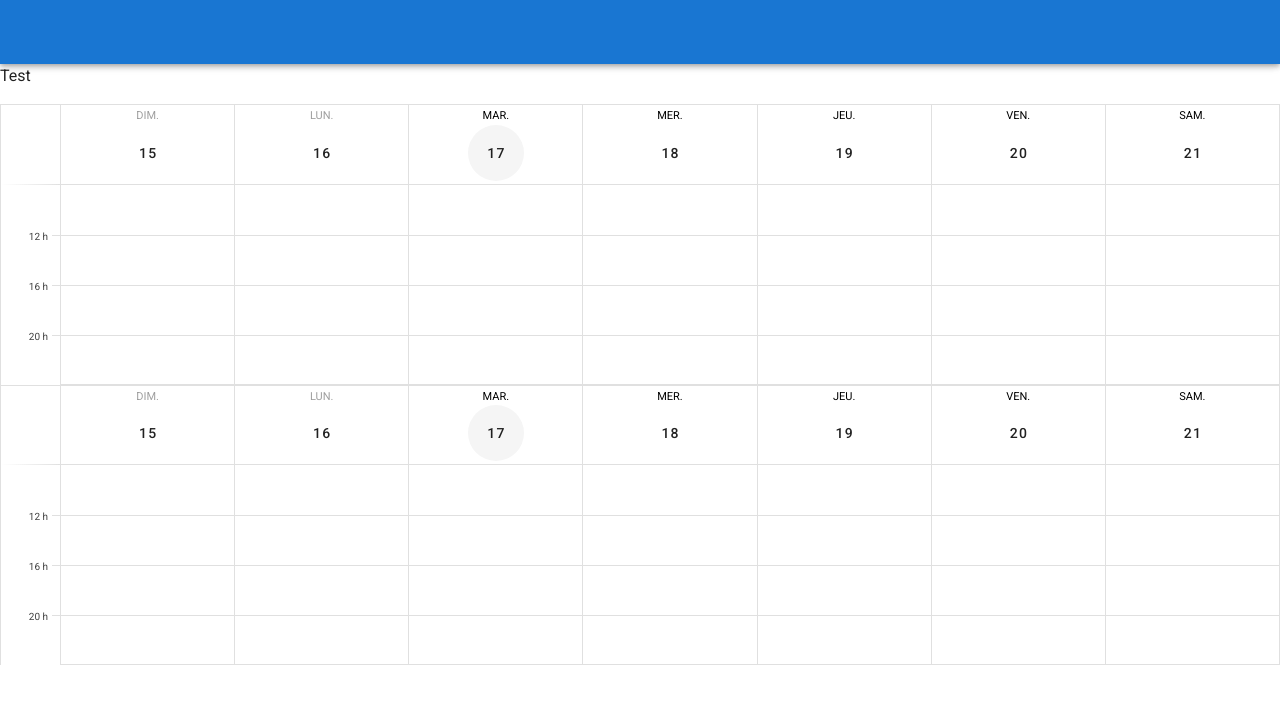
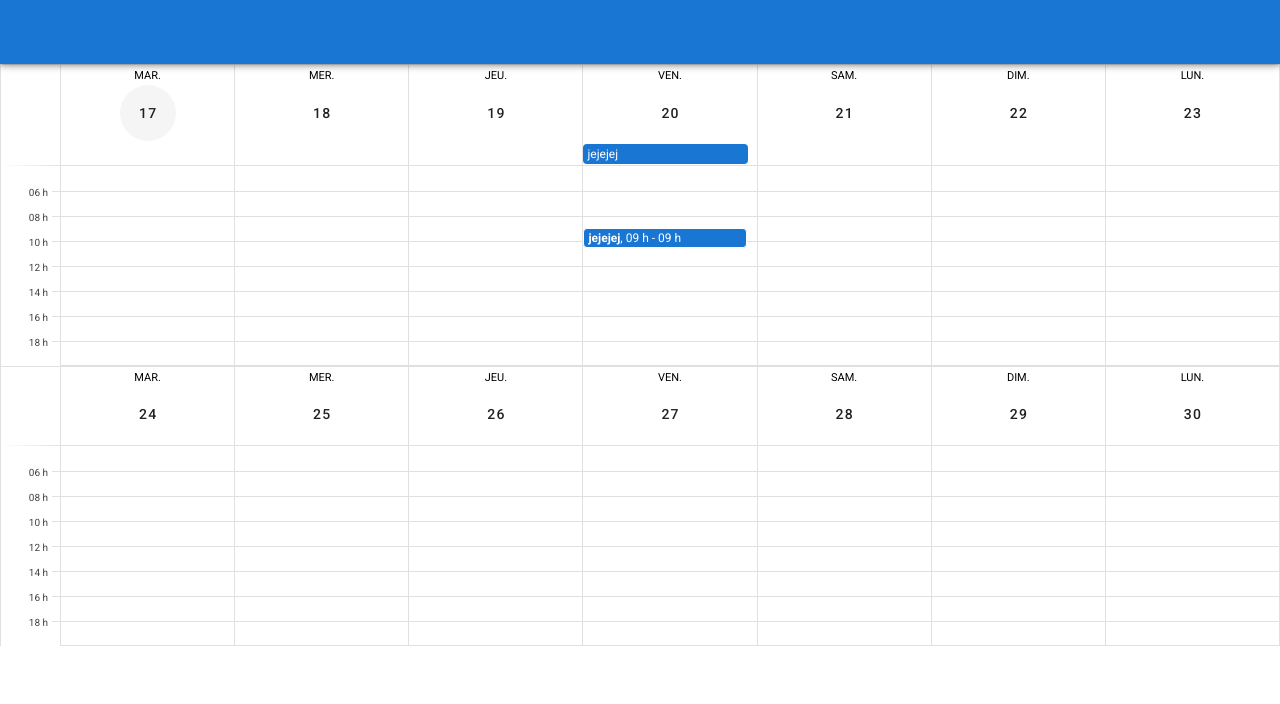
Before and after one commit to benoitkugler/intendance, a Vue app in the folder frontend/: page / in a window 1280 px wide. Shown: the top 704 px of the page. Built offline with nearby package versions, Linux system fonts and the light colour scheme.

Commit message:
WIP : drag and drop

```diff
--- a/frontend/src/App.vue
+++ b/frontend/src/App.vue
@@ -2,7 +2,7 @@
   <v-app>
     <v-app-bar app color="primary" dark> </v-app-bar>
     <v-content>
-      <calendar />
+      <calendar :start="start" :forceFirstDay="true" />
     </v-content>
   </v-app>
 </template>
@@ -20,7 +20,8 @@ export default Vue.extend({
   },
 
   data: () => ({
-    storage: D
+    storage: D,
+    start: new Date().toISOString()
   })
 });
 </script>
--- a/frontend/src/components/Calendar.vue
+++ b/frontend/src/components/Calendar.vue
@@ -1,7 +1,23 @@
 <template>
-  <div>
-    <p>Test</p>
-
+  <div class="two-weeks-calendar">
+    <v-calendar
+      ref="week1"
+      type="week"
+      locale="fr"
+      :first-interval="firstInterval"
+      :interval-count="intervalCount"
+      :interval-minutes="intervalMinutes"
+      :interval-height="intervalHeight"
+      :start="startWeek1"
+      :weekdays="weekdays"
+      :events="[
+        { name: 'jejejej', start: '2019-12-20T09:00' },
+        { name: 'jejejej', start: '2019-12-20' }
+      ]"
+      @click:interval="log"
+      @click:time="log"
+    >
+    </v-calendar>
     <v-calendar
       type="week"
       locale="fr"
@@ -9,33 +25,123 @@
       :interval-count="intervalCount"
       :interval-minutes="intervalMinutes"
       :interval-height="intervalHeight"
-    >
-      <template v-slot:day-label>dmlkdmsmskd</template>
-      <template v-slot:day-month>dmlkdmsmskd</template>
-    </v-calendar>
-    <v-calendar
-      type="week"
-      locale="fr"
-      :min-weeks="firstInterval"
-      :first-interval="2"
-      :interval-count="intervalCount"
-      :interval-minutes="intervalMinutes"
-      :interval-height="intervalHeight"
+      :start="startWeek2"
+      :weekdays="weekdays"
     ></v-calendar>
   </div>
 </template>
 
 <script lang="ts">
 import Vue from "vue";
+import Component from "vue-class-component";
+import { Repas, Sejour } from "../logic/types";
+import { D } from "../logic/controller";
 
-export default Vue.extend({
-  name: "Calendar",
+const _days = [0, 1, 2, 3, 4, 5, 6];
 
-  data: () => ({
-    firstInterval: 2,
-    intervalCount: 4,
-    intervalMinutes: 240,
-    intervalHeight: 50
-  })
+// renvoie l'ordre des jours pour que `start` soit
+// affiché en premier
+function weekdaysFromStart(start: Date) {
+  const d0 = start.getDay();
+  return _days.map(d => (d0 + d) % 7);
+}
+
+function formatDate(d: Date) {
+  return d.toISOString().substr(0, 10);
+}
+
+function getEventStart(r: Repas, sejour: Sejour) {
+  const dateDebut = new Date(sejour.date_debut);
+  dateDebut.setDate(dateDebut.getDate() + r.jour_offset);
+  return (
+    formatDate(dateDebut) +
+    `T${"00" + r.horaire.heure}:${"00" + r.horaire.minute}`
+  );
+}
+
+function onDragStart(event: DragEvent, kind: "repas" | "journee") {
+  if (!event.dataTransfer) return;
+  event.dataTransfer.setData(kind, "TODO");
+  event.dataTransfer.effectAllowed = "move";
+}
+
+function onDragOver(event: DragEvent) {
+  if (!event.dataTransfer) return;
+  const isRepas = event.dataTransfer.types.includes("repas");
+  if (isRepas) {
+    event.preventDefault();
+  }
+}
+
+const Props = Vue.extend({
+  props: {
+    // Date as string
+    start: String,
+    forceFirstDay: Boolean
+  }
 });
+
+@Component
+export default class Calendar extends Props {
+  firstInterval = 2;
+  intervalCount = 8;
+  intervalMinutes = 120;
+  intervalHeight = 25;
+
+  get startDate(): Date {
+    return new Date(this.start);
+  }
+
+  log(args: any) {
+    console.log(args);
+  }
+
+  get weekdays() {
+    if (this.forceFirstDay) {
+      return weekdaysFromStart(this.startDate);
+    }
+    return _days;
+  }
+
+  get startWeek1() {
+    return formatDate(this.startDate);
+  }
+
+  get startWeek2() {
+    const out = this.startDate;
+    out.setDate(this.startDate.getDate() + 7);
+    return formatDate(out);
+  }
+
+  private setupDrag() {
+    const htmlEl: HTMLDivElement = (this.$refs.week1 as any).$el;
+    htmlEl
+      .querySelectorAll<HTMLElement>(".v-calendar-daily_head-day")
+      .forEach(item => {
+        item.draggable = true;
+        item.ondragstart = e => onDragStart(e, "journee");
+      });
+    htmlEl.querySelectorAll<HTMLElement>(".v-event-timed").forEach(item => {
+      item.draggable = true;
+      item.ondragstart = e => onDragStart(e, "repas");
+    });
+  }
+
+  mounted() {
+    this.setupDrag();
+  }
+
+  updated() {
+    this.setupDrag();
+  }
+}
 </script>
+
+<style>
+.two-weeks-calendar .v-calendar-daily__day-interval {
+  cursor: pointer;
+}
+.two-weeks-calendar .v-calendar-daily__day-interval:hover {
+  background-color: rgba(34, 182, 187, 0.267);
+}
+</style>
```
